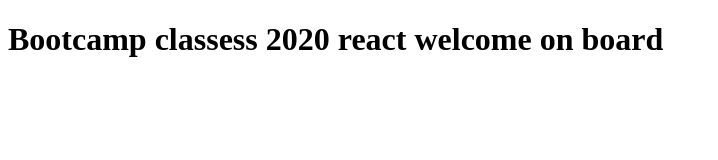
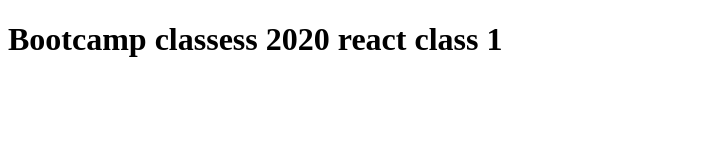
Before and after one commit to unzila-sidd/bootcamp-class-1, a plain HTML site: page index.html in a window 1280 px wide. Shown: the whole page, without its empty margins (0-718 px from the left). Drawn offline with Linux system fonts and the light colour scheme.

Commit message:
Update index.html

```diff
--- a/index.html
+++ b/index.html
@@ -6,6 +6,6 @@
     <title>Document</title>
 </head>
 <body>
-    <h1>Bootcamp classess 2020 react welcome on board</h1>
+    <h1>Bootcamp classess 2020 react class 1</h1>
 </body>
 </html>
```
